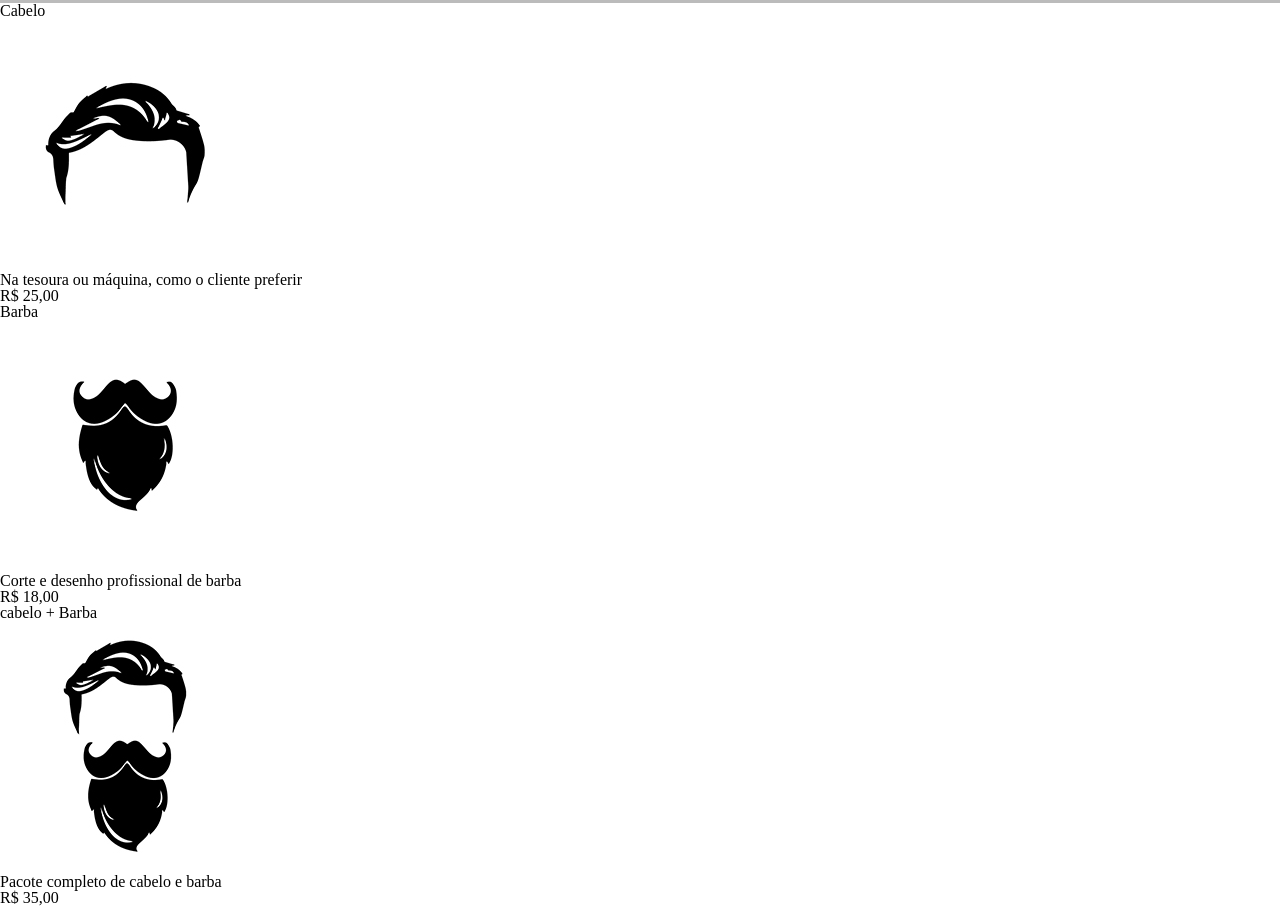
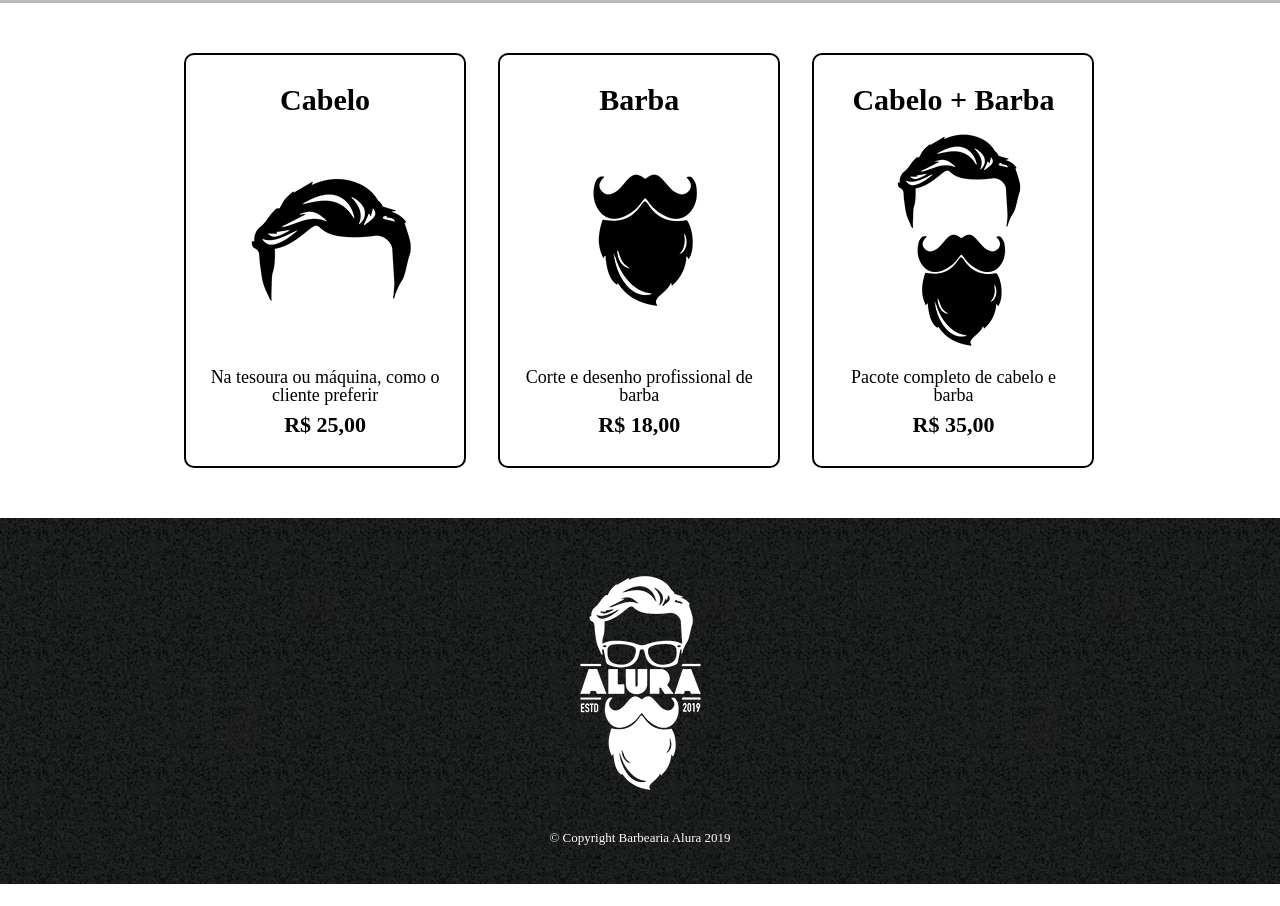
Before and after one commit to RafaelQSantos-RQS/HTML, a plain HTML site: page 03 - html e css/Barbaria Alura/produtos.html in a window 1280 px wide. Shown: the part 290-1196 px from the top of the page. After the commit the page ends 1174 px from the top, so only its background shows below. Drawn offline with Linux system fonts and the light colour scheme.

Commit message:
modified:   03 - html e css/Barbaria Alura/produtos.html 	modified:   03 - html e css/Barbaria Alura/style/produtos.css

```diff
--- a/03 - html e css/Barbaria Alura/produtos.html
+++ b/03 - html e css/Barbaria Alura/produtos.html
@@ -22,26 +22,31 @@
         </header>
 
         <main>
-            <ul>
+            <ul class="produtos">
                <li>
                     <h2>Cabelo</h2>
                     <img src="Imagens/cabelo.jpg">
-                    <p>Na tesoura ou máquina, como o cliente preferir</p>
-                    <p>R$ 25,00</p>
+                    <p class="produto-descricao">Na tesoura ou máquina, como o cliente preferir</p>
+                    <p class="produto-preco">R$ 25,00</p>
                 </li>
                 <li>
                     <h2>Barba</h2>
                     <img src="Imagens/barba.jpg">
-                    <p>Corte e desenho profissional de barba</p>
-                    <p>R$ 18,00</p>
+                    <p class="produto-descricao">Corte e desenho profissional de barba</p>
+                    <p class="produto-preco">R$ 18,00</p>
                 </li>
                 <li>
-                    <h2>cabelo + Barba</h2>
+                    <h2>Cabelo + Barba</h2>
                     <img src="Imagens/cabelo+barba.jpg">
-                    <p>Pacote completo de cabelo e barba</p>
-                    <p>R$ 35,00</p>
+                    <p class="produto-descricao">Pacote completo de cabelo e barba</p>
+                    <p class="produto-preco">R$ 35,00</p>
                 </li>
             </ul>
         </main>
+
+        <footer style="background: url(Imagens/bg.jpg);">
+            <img src="Imagens/logo-branco.png">
+            <p class="copyright">&copy; Copyright Barbearia Alura 2019</p>
+        </footer>
     </body>
 </html>
--- a/03 - html e css/Barbaria Alura/style/produtos.css
+++ b/03 - html e css/Barbaria Alura/style/produtos.css
@@ -27,3 +27,66 @@ nav a {
     font-size: 22px;
     text-decoration: none;
 }
+
+nav a:hover{
+    color: #c78c19;
+    text-decoration: underline;
+}
+
+.produtos {
+    width: 940px;
+    margin: 0 auto;
+    padding: 50px 0px;
+}
+
+.produtos li{
+    display: inline-block;
+    text-align: center;
+    width: 30%;
+    vertical-align: top;
+    margin: 0 1.5%;
+    padding: 30px 20px;
+    box-sizing: border-box;
+    border: 2px solid black;
+    border-radius: 10px;
+}
+
+.produtos li:hover {
+    border-color: #c78c19;
+    scale: 1.1;
+}
+
+.produtos li:active {
+    border-color: #088C19;
+    scale: 0.9;
+}
+
+.produtos li:hover h2{
+    font-size: 34px;
+}
+
+.produtos h2 {
+    font-size: 30px;
+    font-weight: bold;
+}
+
+.produto-descricao {
+    font-size: 18px;
+}
+
+.produto-preco {
+    font-size: 22px;
+    font-weight: bold;
+    margin-top: 10px;
+}
+
+footer {
+    text-align: center;
+    padding: 40px 0px;
+}
+
+.copyright {
+    color: #fff;
+    font-size: 13px;
+    margin-top: 20px;
+}
```
